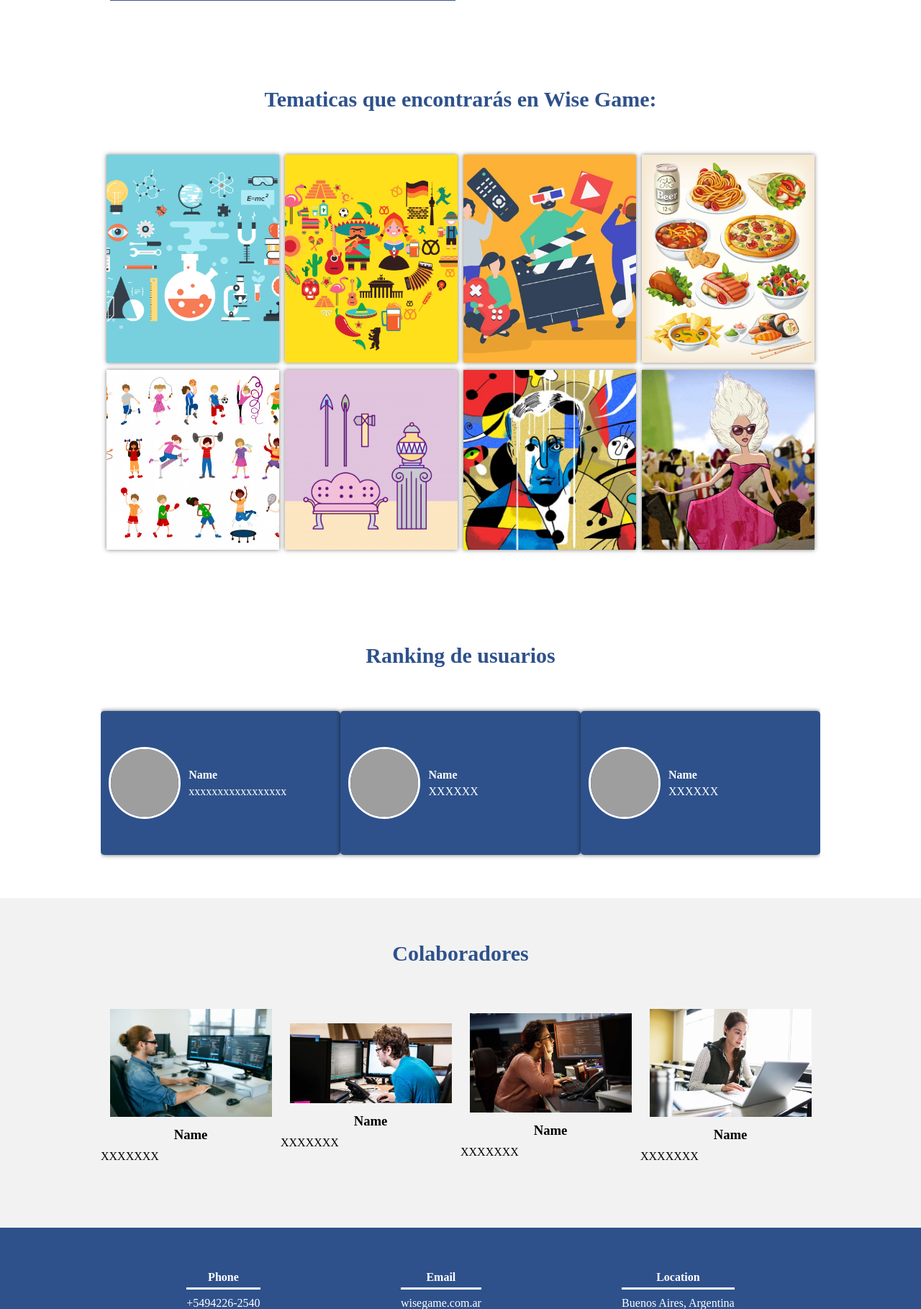
After one commit to EliasZaccheo/DHFS-Grupo1, a PHP site: page /wisegame.html in a window 1280 px wide. The commit adds this page. Shown: the part 1221-3040 px from the top of the page at 72% size. Run offline with PHP 8.4, Linux system fonts and the light colour scheme; grey boxes are pictures that could not be loaded.

Commit message:
Restauro wisegame.hmtl como guía, pero home.php es el HOME a desarrollar. Cambios en FAQ

```diff
--- a/css/faq_styles.css
+++ b/css/faq_styles.css
@@ -0,0 +1,3 @@
+.btn-primary {
+  background-color: rgb(37, 72, 142)
+}
--- a/wisegame.php
+++ b/home.php
@@ -23,7 +23,7 @@
                     <p>XXXXXX</p>
                     <h3><span></span>xxxxx</h3>
                     <p>XXXXXX</p>
-                    </div>
+                </div>
             </div>
         </section>
         <section class="tematicas">
--- a/map.txt
+++ b/map.txt
@@ -1,5 +1,8 @@
 ./
-  wisegame.hmtl (HOME) <- Deberíamos pasarlo a .php para darle dinamismo
+  wisegame.hmtl <- Guía de diseño
+
+
+  home.php (HOME)
     formulario de LOGIN <- Podríamos hacerlo emergente
 
 
--- a/php/parts.php
+++ b/php/parts.php
@@ -3,11 +3,11 @@
     echo '
       <header>
         <nav>
-              <a href="./wisegame.php">HOME</a>
+              <a href="./home.php">HOME</a>
               <a href="./faq.php">PREGUNTAS FRECUENTES</a>
               <a href="./register.php">REGISTRO</a>
               <a href="#">LOGIN</a>
-              <a href="#">CONTACTO</a>
+              <a href="./faq.php#contacto">CONTACTO</a>
         </nav>
         <div class="wave" style="height: 150px; overflow: hidden;"><svg viewBox="0 0 500 150" preserveAspectRatio="none"
                 style="height: 100%; width: 100%;">
--- /dev/null
+++ b/wisegame.html
@@ -0,0 +1,188 @@
+<!DOCTYPE html>
+<html lang="es">
+
+<head>
+    <meta charset="UTF-8">
+    <meta name="viewport" content="width=device-width, initial-scale=1.0">
+    <meta http-equiv="X-UA-Compatible" content="ie=edge">
+    <title>Wise Game</title>
+    <link rel="shortcut icon" href="img/wisegame.png" type="image/x-icon">
+    <link rel="stylesheet" href="css/styletrivia.css">
+    <link href="https://fonts.googleapis.com/css?family=Open+Sans:300,400,700,800&display=swap" rel="stylesheet">
+</head>
+
+<body>
+    <header>
+        <nav>
+            <a href="#">HOME</a>
+            <a href="#">PREGUNTAS FRECUENTES</a>
+            <a href="#">REGISTRO</a>
+            <a href="#">LOGIN</a>
+            <a href="#">CONTACTO</a>
+        </nav>
+        <section class="textos-header">
+            <h1>Wise Game</h1>
+            <h2>TRIVIA</h2>
+        </section>
+        <div class="wave" style="height: 150px; overflow: hidden;"><svg viewBox="0 0 500 150" preserveAspectRatio="none"
+                style="height: 100%; width: 100%;">
+                <path d="M0.00,49.98 C150.00,150.00 349.20,-50.00 500.00,49.98 L500.00,150.00 L0.00,150.00 Z"
+                    style="stroke: none; fill: #fff;"></path>
+            </svg></div>
+    </header>
+    <main>
+        <section class="contenedor sobre-nosotros">
+        <a class="boton" href="http://.com" target="_blank">PLAY</a>
+            <h2 class="titulo">Únete a Wise Game, suma puntos y compite con tus amigos.</h2>
+            <div class="contenedor-sobre-nosotros">
+                <img src="img/wisegame.png" alt="" class="imagen-about-us">
+                <div class="contenido-textos">
+                    <h3><span></span>Divertido</h3>
+                    <p>XXXXX.</p>
+                    <h3><span></span>Con niveles de complejidad</h3>
+                    <p>XXXXXX</p>
+                    <h3><span></span>Didáctico</h3>
+                    <p>XXXXXX</p>
+                    <h3><span></span>xxxxx</h3>
+                    <p>XXXXXX</p>
+                    </div>
+            </div>
+        </section>
+        <section class="tematicas">
+            <div class="contenedor">
+                <h2 class="titulo">Tematicas que encontrarás en Wise Game:</h2>
+                <div class="galeria-port">
+                    <div class="imagen-port">
+                        <img src="img/ciencia.jpg" alt="">
+                        <div class="hover-galeria">
+                            <img src="img/icono1.png" alt="">
+                            <p>ciencias</p>
+                        </div>
+                    </div>
+                    <div class="imagen-port">
+                        <img src="img/Cultura.png" alt="">
+                        <div class="hover-galeria">
+                            <img src="img/icono1.png" alt="">
+                            <p>Cultura</p>
+                        </div>
+                    </div>
+                    <div class="imagen-port">
+                        <img src="img/Entretenimiento.jpg" alt="">
+                        <div class="hover-galeria">
+                            <img src="img/icono1.png" alt="">
+                            <p>Entretenimiento</p>
+                        </div>
+                    </div>
+                    <div class="imagen-port">
+                        <img src="img/gastronomia.jpg" alt="">
+                        <div class="hover-galeria">
+                            <img src="img/icono1.png" alt="">
+                            <p>Gastronomia</p>
+                        </div>
+                    </div>
+                    <div class="imagen-port">
+                        <img src="img/deportes.jpg" alt="">
+                        <div class="hover-galeria">
+                            <img src="img/icono1.png" alt="">
+                            <p>Deportes</p>
+                        </div>
+                    </div>
+                    <div class="imagen-port">
+                        <img src="img/historia.jpg" alt="">
+                        <div class="hover-galeria">
+                            <img src="img/icono1.png" alt="">
+                            <p>Historia</p>
+                        </div>
+                    </div>
+                    <div class="imagen-port">
+                        <img src="img/art.jpeg" alt="">
+                        <div class="hover-galeria">
+                            <img src="img/icono1.png" alt="">
+                            <p>Arte</p>
+                        </div>
+                    </div>
+                    <div class="imagen-port">
+                        <img src="img/farandula.jpg" alt="">
+                        <div class="hover-galeria">
+                            <img src="img/icono1.png" alt="">
+                            <p>Farandula</p>
+                        </div>
+                    </div>
+                </div>
+            </div>
+        </section>
+        <section class="clientes contenedor">
+            <h2 class="titulo">Ranking de usuarios</h2>
+            <div class="cards">
+                <div class="card">
+                    <img src="img/.jpg" alt="">
+                    <div class="contenido-texto-card">
+                        <h4>Name</h4>
+                        <p>xxxxxxxxxxxxxxxxx</p>
+                    </div>
+                </div>
+                <div class="card">
+                    <img src="img/.jpg" alt="">
+                    <div class="contenido-texto-card">
+                        <h4>Name</h4>
+                        <p>XXXXXX</p>
+                    </div>
+                  </div>
+
+                    <div class="card">
+                        <img src="img/.jpg" alt="">
+                        <div class="contenido-texto-card">
+                            <h4>Name</h4>
+                            <p>XXXXXX</p>
+                        </div>
+                </div>
+            </div>
+        </section>
+        <section class="about-services">
+            <div class="contenedor">
+                <h2 class="titulo">Colaboradores</h2>
+                <div class="servicio-cont">
+                    <div class="servicio-ind">
+                        <img src="img/colaborador1.jpg" alt="">
+                        <h3>Name</h3>
+                        <p>XXXXXXX</p>
+                    </div>
+                    <div class="servicio-ind">
+                        <img src="img/colaborador2.jpg" alt="">
+                        <h3>Name</h3>
+                        <p>XXXXXXX</p>
+                    </div>
+                    <div class="servicio-ind">
+                        <img src="img/colaborador3.jpg" alt="">
+                        <h3>Name</h3>
+                        <p>XXXXXXX</p>
+                    </div>
+                    <div class="servicio-ind">
+                      <img src="img/colaborador4.jpg" alt="">
+                      <h3>Name</h3>
+                      <p>XXXXXXX</p>
+                    </div>
+                </div>
+            </div>
+        </section>
+    </main>
+    <footer>
+        <div class="contenedor-footer">
+            <div class="content-foo">
+                <h4>Phone</h4>
+                <p>+5494226-2540</p>
+            </div>
+            <div class="content-foo">
+                <h4>Email</h4>
+                <p>wisegame.com.ar</p>
+            </div>
+            <div class="content-foo">
+                <h4>Location</h4>
+                <p>Buenos Aires, Argentina</p>
+            </div>
+        </div>
+        <h2 class="titulo-final">&copy; Wise Game | Copyright </h2>
+    </footer>
+</body>
+
+</html>
```
Also changed, not shown: faq.php (+6 -1 lines).
